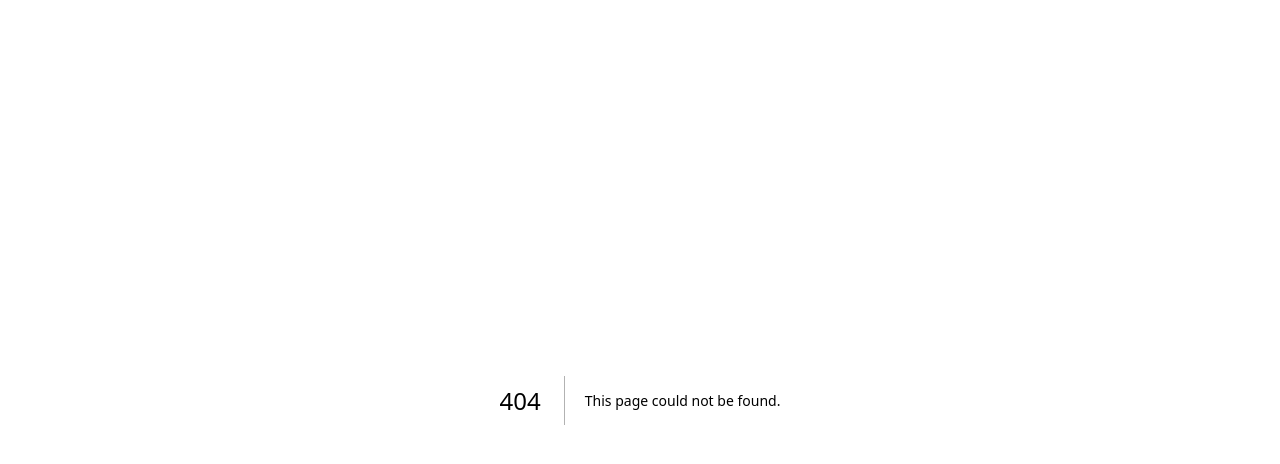
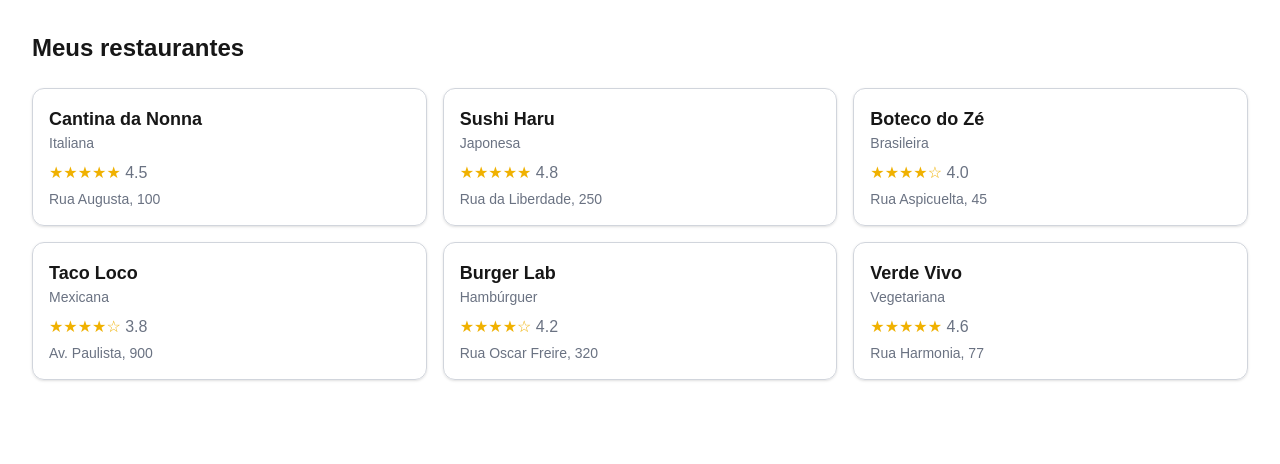
Before and after one commit to PUCTech/MordeAI, a Next.js app in the folder mordeai-frontend/: page /restaurantes in a window 1280 px wide. Before the commit this address had no page. Shown: the top 464 px of the page. Built offline with nearby package versions, Linux system fonts and the light colour scheme.

Commit message:
feat: lista de restaurantes com dados mock

```diff
--- /dev/null
+++ b/mordeai-frontend/app/restaurantes/page.tsx
@@ -0,0 +1,19 @@
+import RestauranteCard from "@/components/RestauranteCard";
+import { listarRestaurantes } from "@/services/restaurantes";
+
+export default async function RestaurantesPage() {
+  const restaurantes = await listarRestaurantes();
+
+  return (
+    <main className="p-8">
+      <h1 className="mb-6 text-2xl font-bold">Meus restaurantes</h1>
+      <div className="grid gap-4 sm:grid-cols-2 lg:grid-cols-3">
+        {restaurantes.map((r) => (
+          <RestauranteCard key={r.id} restaurante={r} />
+        ))}
+      </div>
+    </main>
+  );
+}
+
+//A página pede a lista, e para cada restaurante desenha um card. O grid organiza os cards em colunas.
--- /dev/null
+++ b/mordeai-frontend/components/RestauranteCard.tsx
@@ -0,0 +1,19 @@
+import { Restaurante } from "@/types/restaurante";
+
+export default function RestauranteCard({ restaurante }: { restaurante: Restaurante }) {
+  const cheias = Math.round(restaurante.nota);
+  const estrelas = "★".repeat(cheias) + "☆".repeat(5 - cheias);
+
+  return (
+    <div className="rounded-xl border border-gray-300 p-4 shadow-sm">
+      <h2 className="text-lg font-semibold">{restaurante.nome}</h2>
+      <p className="text-sm text-gray-500">{restaurante.culinaria}</p>
+      <p className="mt-2 text-yellow-500">
+        {estrelas} <span className="text-gray-500">{restaurante.nota.toFixed(1)}</span>
+      </p>
+      <p className="mt-1 text-sm text-gray-500">{restaurante.endereco}</p>
+    </div>
+  );
+}
+
+//Um componente é um pedaço de tela reutilizável. Esse recebe um restaurante e desenha o cartão dele. As classes como rounded-xl e p-4 são do Tailwind: borda arredondada e espaçamento interno.
--- /dev/null
+++ b/mordeai-frontend/mock/restaurantes.ts
@@ -0,0 +1,11 @@
+//nao vai mais ter depois da API
+import { Restaurante } from "@/types/restaurante";
+
+export const restaurantesMock: Restaurante[] = [
+  { id: 1, nome: "Cantina da Nonna", culinaria: "Italiana", nota: 4.5, endereco: "Rua Augusta, 100" },
+  { id: 2, nome: "Sushi Haru", culinaria: "Japonesa", nota: 4.8, endereco: "Rua da Liberdade, 250" },
+  { id: 3, nome: "Boteco do Zé", culinaria: "Brasileira", nota: 4.0, endereco: "Rua Aspicuelta, 45" },
+  { id: 4, nome: "Taco Loco", culinaria: "Mexicana", nota: 3.8, endereco: "Av. Paulista, 900" },
+  { id: 5, nome: "Burger Lab", culinaria: "Hambúrguer", nota: 4.2, endereco: "Rua Oscar Freire, 320" },
+  { id: 6, nome: "Verde Vivo", culinaria: "Vegetariana", nota: 4.6, endereco: "Rua Harmonia, 77" },
+];
--- /dev/null
+++ b/mordeai-frontend/services/restaurantes.ts
@@ -0,0 +1,9 @@
+//camada que entrega os dados
+import { Restaurante } from "@/types/restaurante";
+import { restaurantesMock } from "@/mock/restaurantes";
+
+export async function listarRestaurantes(): Promise<Restaurante[]> {
+  return restaurantesMock;
+}
+
+//Mock é um dado de mentira que você cria só para testar. Ele tem o mesmo formato do dado real.
--- /dev/null
+++ b/mordeai-frontend/types/restaurante.ts
@@ -0,0 +1,8 @@
+//define formato do restaurante - "ficha" das informacoes do resturante
+export type Restaurante = {
+    id: number;
+    nome: string;
+    culinaria: string;
+    nota: number;
+    endereco: string;
+};
```
